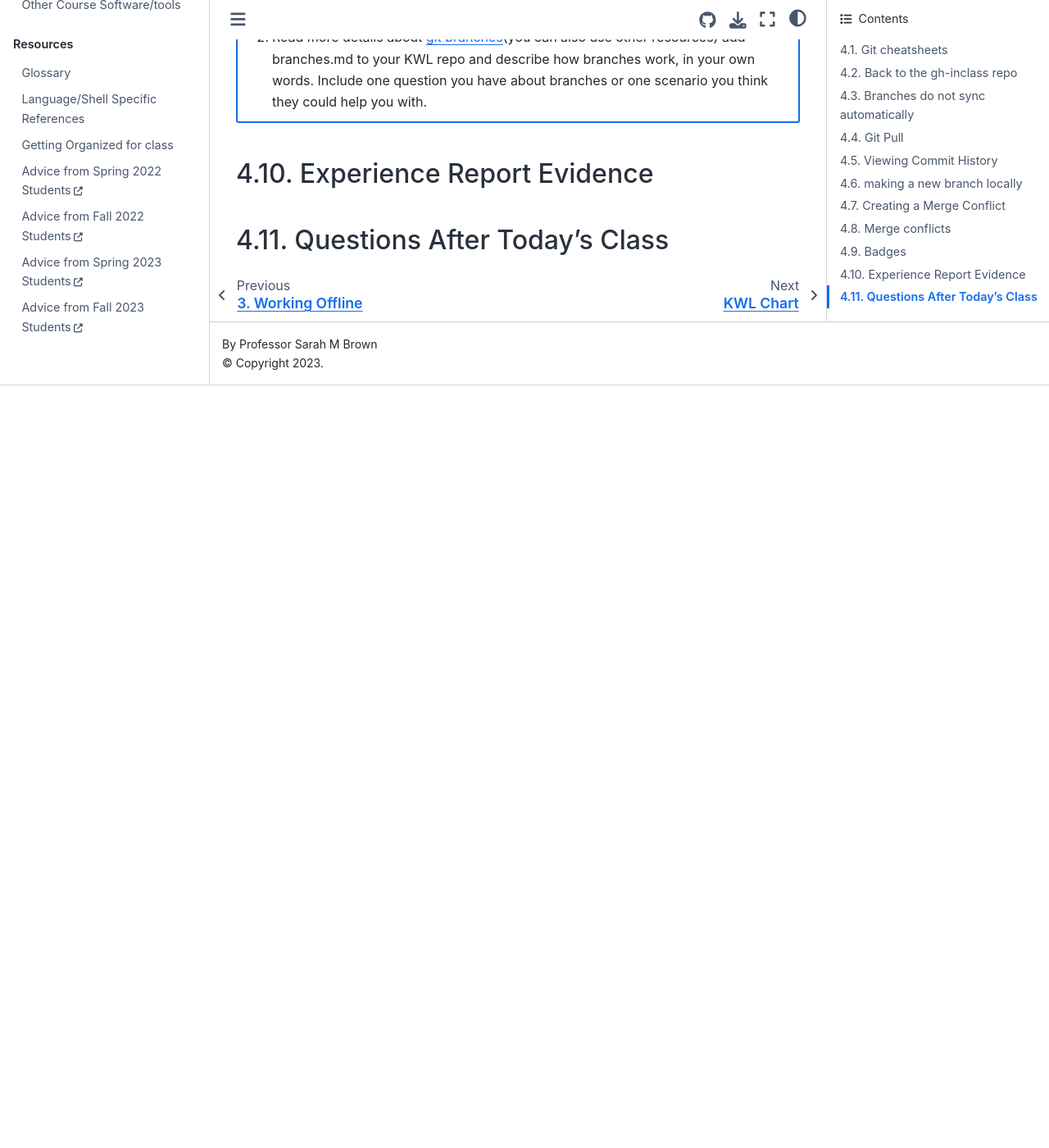
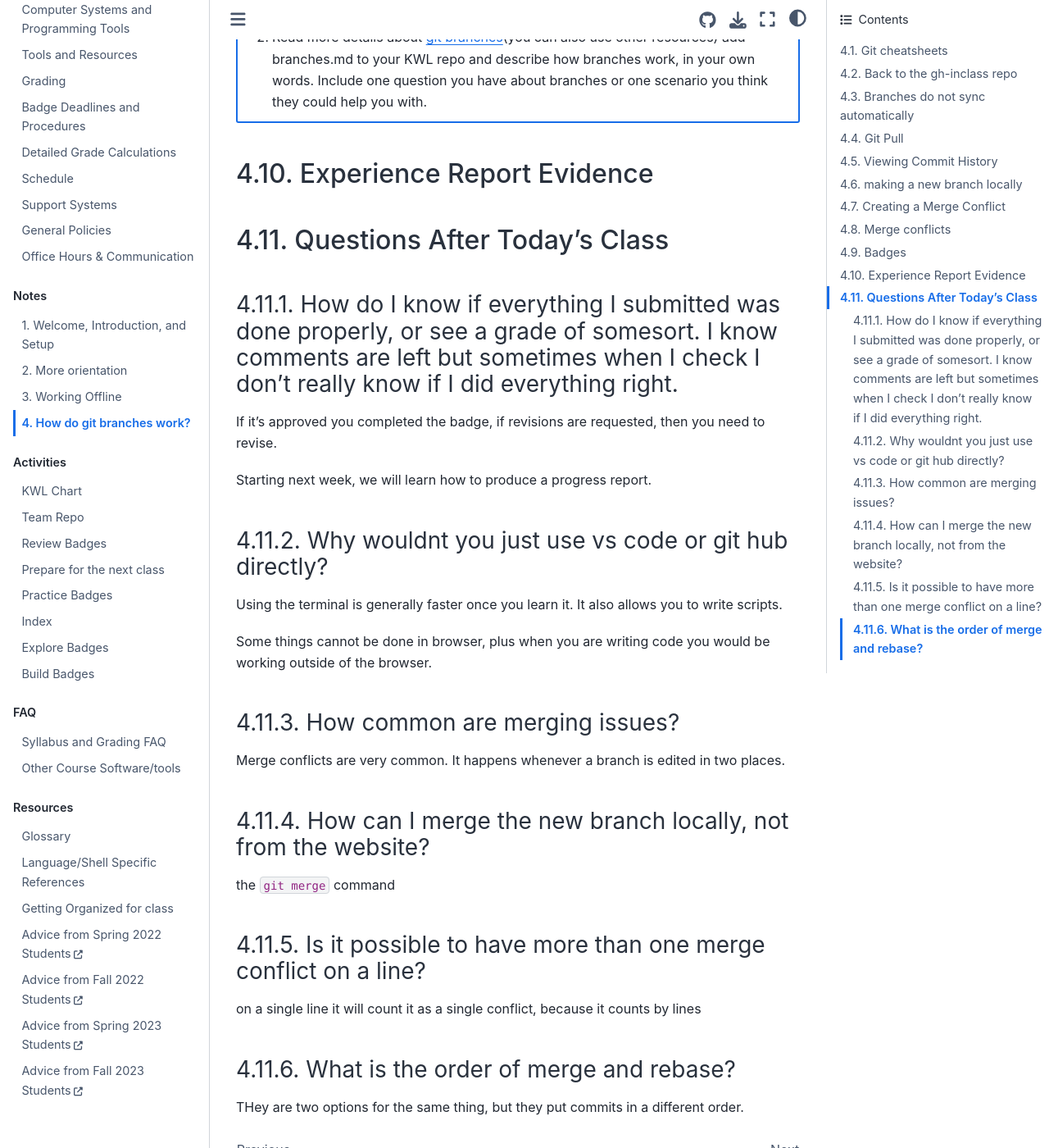
Before and after one commit to pelli18/fall2024, a Jupyter Book: the page built from notes/2024-09-17.md, in a window 1280 px wide and 1400 px high, scrolled down 18370 px. Shown: the whole window at 82% size. Built offline with Jupyter Book 1.0.4 settings and Sphinx 7.4.7 and the Sphinx Book theme 1.1.4, drawn with Linux system fonts in a browser that asks for light colours; pages that are not in the unit, such as notebooks, are missing from menus; before the commit the page ends 18840 px from its top, so only the background shows below that.

Commit message:
questions

```diff
--- a/notes/2024-09-17.md
+++ b/notes/2024-09-17.md
@@ -1248,3 +1248,31 @@ To https://github.com/compsys-progtools/gh-inclass-brownsarahm.git
 ## Experience Report Evidence
 
 ## Questions After Today's Class
+
+### How do I know if everything I submitted was done properly, or see a grade of somesort. I know comments are left but sometimes when I check I don't really know if I did everything right.
+
+If it's approved you completed the badge, if revisions are requested, then you need to revise.
+
+Starting next week, we will learn how to produce a progress report.
+
+### Why wouldnt you just use vs code or git hub directly?
+
+Using the terminal is generally faster once you learn it.  It also allows you to write scripts.
+
+Some things cannot be done in browser, plus when you are writing code you would be working outside of the browser.
+
+### How common are merging issues?
+
+Merge conflicts are very common.  It happens whenever a branch is edited in two places.
+
+### How can I merge the new branch locally, not from the website?
+
+the `git merge` command
+
+### Is it possible to have more than one merge conflict on a line?
+
+on a single line it will count it as a single conflict, because it counts by lines
+
+### What is the order of merge and rebase?
+
+THey are two options for the same thing, but they put commits in a different order.
```
